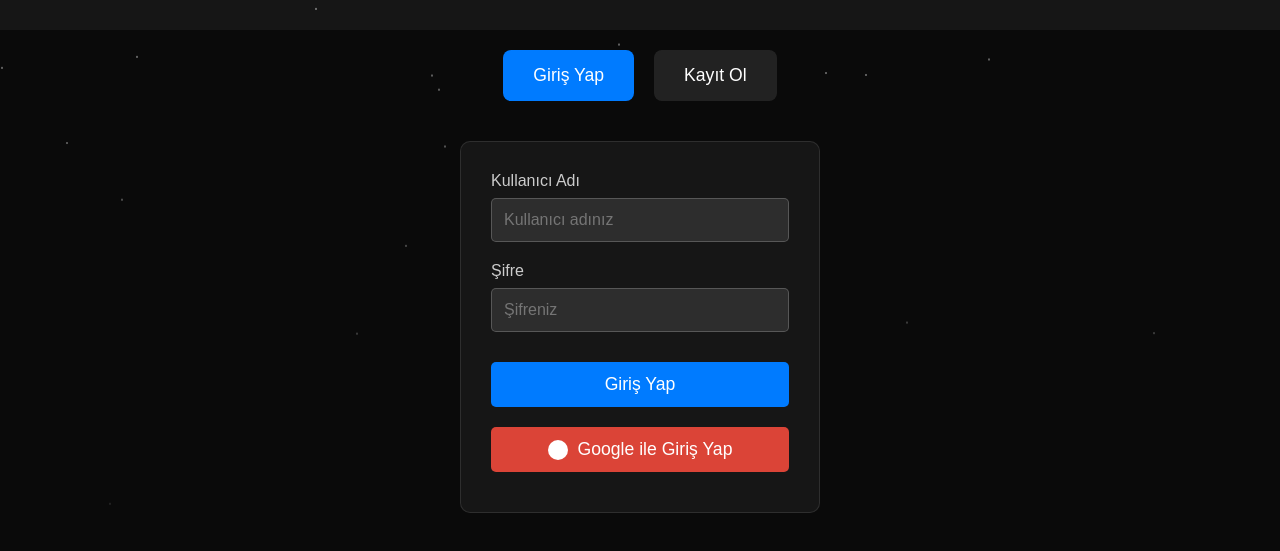
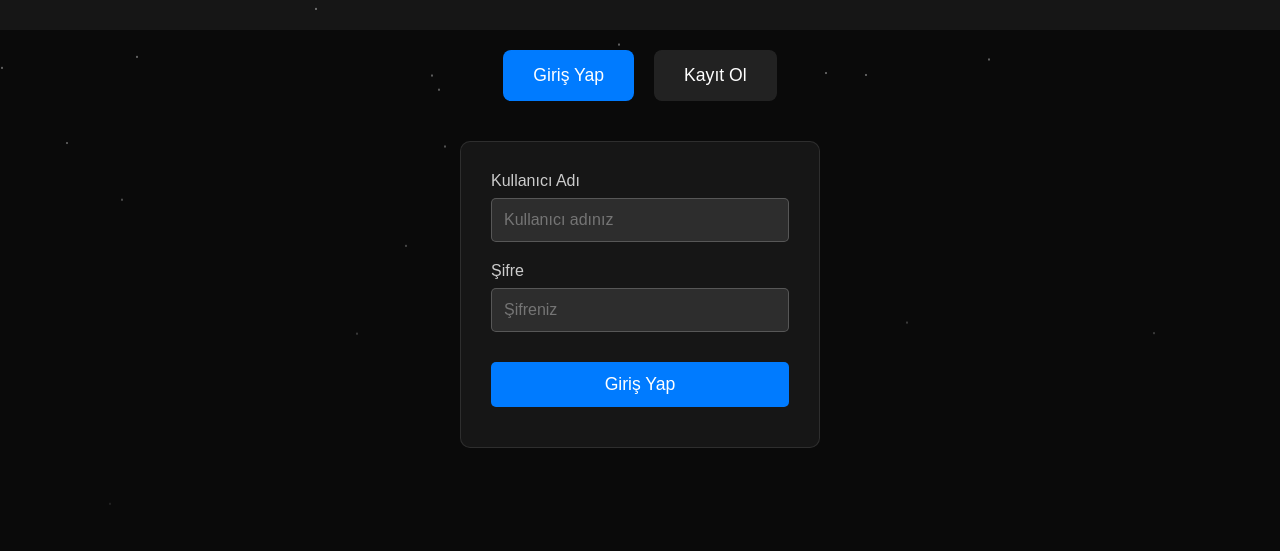
Before and after one commit to mrberkay7/s0rgu, a plain HTML site: page index.html in a window 1280 px wide. Shown: the part 123-674 px from the top of the page. Drawn offline with Linux system fonts and the light colour scheme.

Commit message:
Update index.html

```diff
--- a/index.html
+++ b/index.html
@@ -308,9 +308,7 @@
             </div>
             <button class="btn" onclick="login()">Giriş Yap</button>
 
-            <button class="btn btn-google" onclick="googleLogin()">
-                <div class="google-icon"></div>
-                Google ile Giriş Yap
+
             </button>
         </div>
 
```
